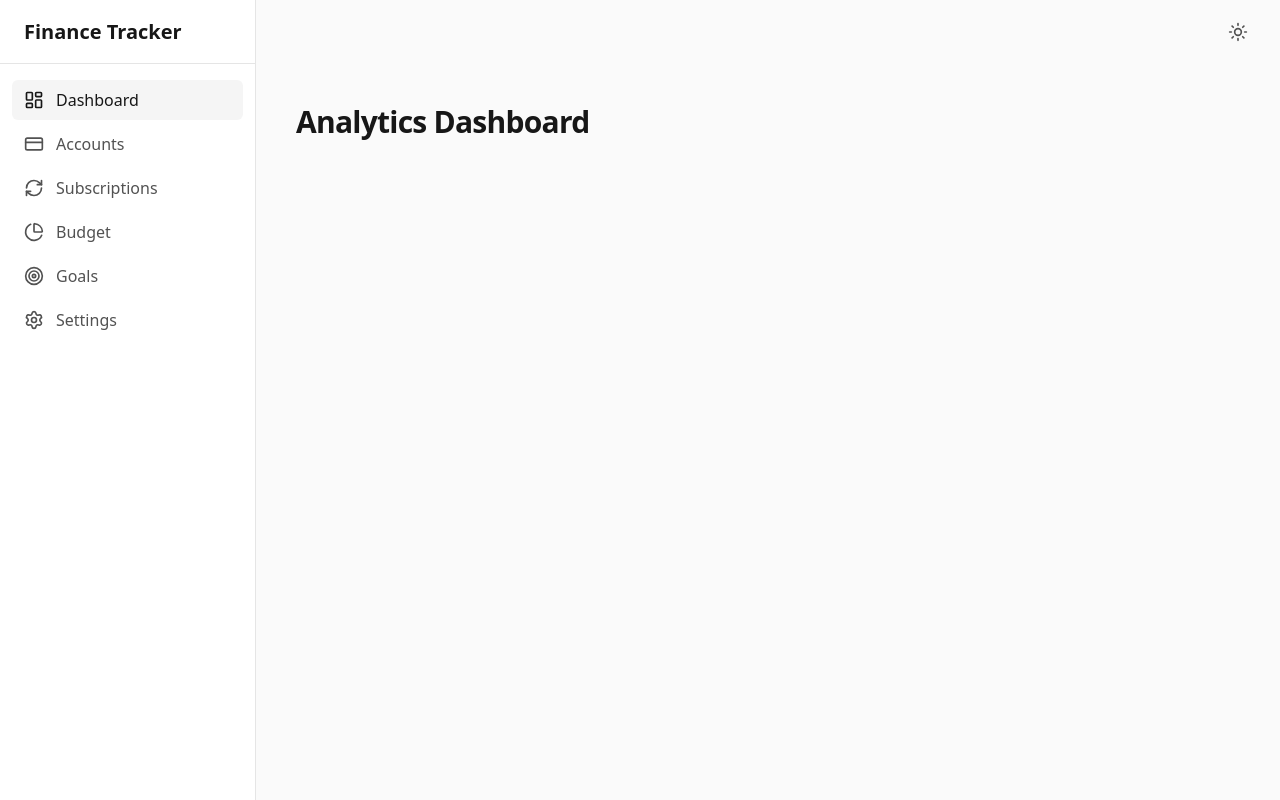
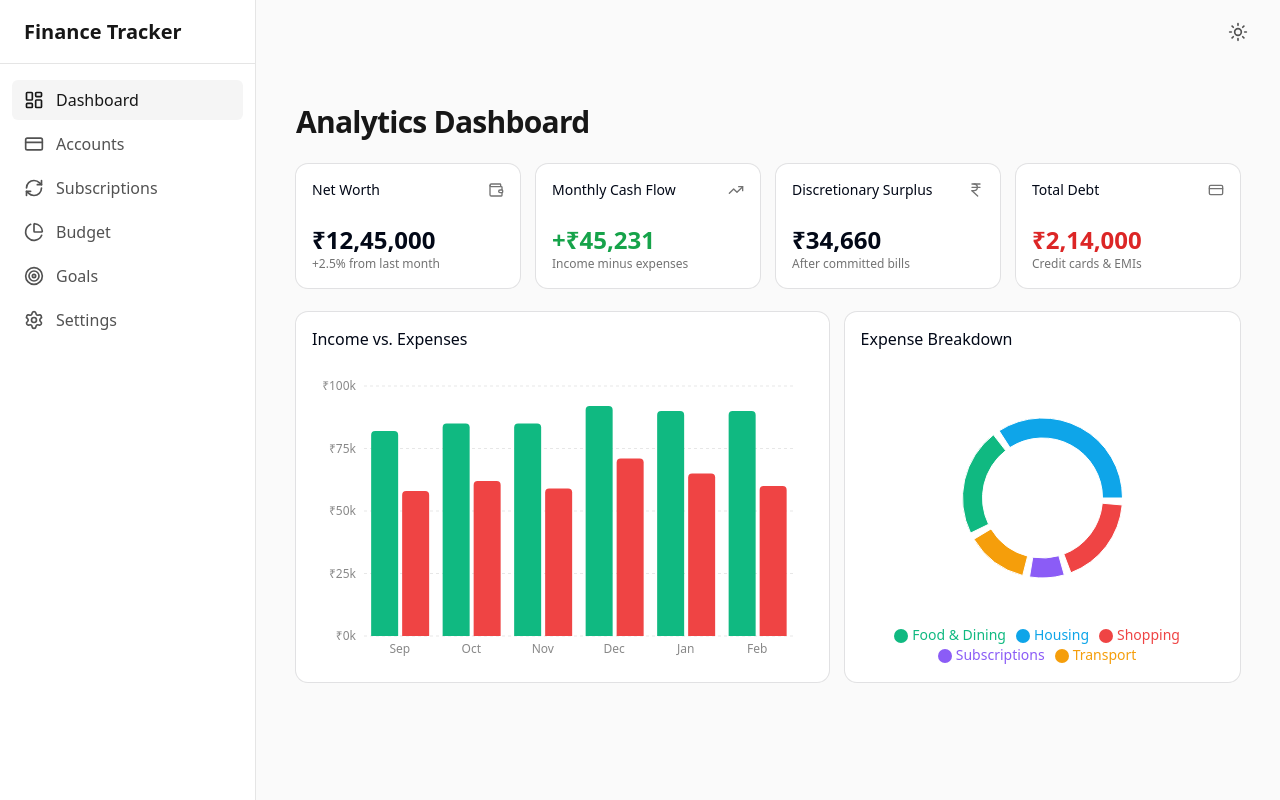
Before and after one commit to yashkumar181/fin_dashboard, a React (Vite) app: page / in a window 1280 px wide. Built offline with nearby package versions, Linux system fonts and the light colour scheme.

Commit message:
feat: resolved recharts dependencies and finalized analytics dashboard

```diff
--- a/package.json
+++ b/package.json
@@ -18,6 +18,7 @@
     "react": "^19.2.4",
     "react-dom": "^19.2.4",
     "react-router-dom": "^7.13.1",
+    "recharts": "^3.8.0",
     "shadcn": "^4.0.8",
     "tailwind-merge": "^3.5.0",
     "tailwindcss-animate": "^1.0.7",
@@ -28,6 +29,7 @@
     "@types/node": "^24.12.0",
     "@types/react": "^19.2.14",
     "@types/react-dom": "^19.2.3",
+    "@types/recharts": "^1.8.29",
     "@vitejs/plugin-react": "^6.0.0",
     "autoprefixer": "^10.4.27",
     "eslint": "^9.39.4",
--- a/src/App.tsx
+++ b/src/App.tsx
@@ -1,14 +1,7 @@
 import { BrowserRouter, Routes, Route } from "react-router-dom"
 import AppLayout from "./components/layout/AppLayout"
 import { ThemeProvider } from "./components/theme/ThemeProvider"
-
-function Dashboard() {
-  return (
-    <div className="p-6 md:p-10">
-      <h1 className="text-3xl font-bold tracking-tight text-neutral-900 dark:text-white">Analytics Dashboard</h1>
-    </div>
-  )
-}
+import Dashboard from "./pages/Dashboard" // This is the crucial import
 
 function PlaceholderPage({ title }: { title: string }) {
   return (
@@ -24,7 +17,8 @@ export default function App() {
       <BrowserRouter>
         <Routes>
           <Route element={<AppLayout />}>
-            <Route path="/" element={<Dashboard />} />
+            {/* The index route now points to our real Dashboard component */}
+            <Route index element={<Dashboard />} />
             <Route path="/accounts" element={<PlaceholderPage title="Accounts & Cards" />} />
             <Route path="/subscriptions" element={<PlaceholderPage title="Subscriptions" />} />
             <Route path="/budget" element={<PlaceholderPage title="Budgeting" />} />
--- /dev/null
+++ b/src/components/ui/card.tsx
@@ -0,0 +1,103 @@
+import * as React from "react"
+
+import { cn } from "@/lib/utils"
+
+function Card({
+  className,
+  size = "default",
+  ...props
+}: React.ComponentProps<"div"> & { size?: "default" | "sm" }) {
+  return (
+    <div
+      data-slot="card"
+      data-size={size}
+      className={cn(
+        "group/card flex flex-col gap-4 overflow-hidden rounded-xl bg-card py-4 text-sm text-card-foreground ring-1 ring-foreground/10 has-data-[slot=card-footer]:pb-0 has-[>img:first-child]:pt-0 data-[size=sm]:gap-3 data-[size=sm]:py-3 data-[size=sm]:has-data-[slot=card-footer]:pb-0 *:[img:first-child]:rounded-t-xl *:[img:last-child]:rounded-b-xl",
+        className
+      )}
+      {...props}
+    />
+  )
+}
+
+function CardHeader({ className, ...props }: React.ComponentProps<"div">) {
+  return (
+    <div
+      data-slot="card-header"
+      className={cn(
+        "group/card-header @container/card-header grid auto-rows-min items-start gap-1 rounded-t-xl px-4 group-data-[size=sm]/card:px-3 has-data-[slot=card-action]:grid-cols-[1fr_auto] has-data-[slot=card-description]:grid-rows-[auto_auto] [.border-b]:pb-4 group-data-[size=sm]/card:[.border-b]:pb-3",
+        className
+      )}
+      {...props}
+    />
+  )
+}
+
+function CardTitle({ className, ...props }: React.ComponentProps<"div">) {
+  return (
+    <div
+      data-slot="card-title"
+      className={cn(
+        "text-base leading-snug font-medium group-data-[size=sm]/card:text-sm",
+        className
+      )}
+      {...props}
+    />
+  )
+}
+
+function CardDescription({ className, ...props }: React.ComponentProps<"div">) {
+  return (
+    <div
+      data-slot="card-description"
+      className={cn("text-sm text-muted-foreground", className)}
+      {...props}
+    />
+  )
+}
+
+function CardAction({ className, ...props }: React.ComponentProps<"div">) {
+  return (
+    <div
+      data-slot="card-action"
+      className={cn(
+        "col-start-2 row-span-2 row-start-1 self-start justify-self-end",
+        className
+      )}
+      {...props}
+    />
+  )
+}
+
+function CardContent({ className, ...props }: React.ComponentProps<"div">) {
+  return (
+    <div
+      data-slot="card-content"
+      className={cn("px-4 group-data-[size=sm]/card:px-3", className)}
+      {...props}
+    />
+  )
+}
+
+function CardFooter({ className, ...props }: React.ComponentProps<"div">) {
+  return (
+    <div
+      data-slot="card-footer"
+      className={cn(
+        "flex items-center rounded-b-xl border-t bg-muted/50 p-4 group-data-[size=sm]/card:p-3",
+        className
+      )}
+      {...props}
+    />
+  )
+}
+
+export {
+  Card,
+  CardHeader,
+  CardFooter,
+  CardTitle,
+  CardAction,
+  CardDescription,
+  CardContent,
+}
--- /dev/null
+++ b/src/pages/Dashboard.tsx
@@ -0,0 +1,159 @@
+import { Card, CardContent, CardHeader, CardTitle } from "@/components/ui/card"
+import { Wallet, TrendingUp, IndianRupee, CreditCard } from "lucide-react"
+import {
+  BarChart, Bar, XAxis, YAxis, CartesianGrid, Tooltip as RechartsTooltip, ResponsiveContainer,
+  PieChart, Pie, Cell, Legend
+} from "recharts"
+
+// Dummy data for Income vs Expenses
+const cashFlowData = [
+  { month: "Sep", income: 82000, expenses: 58000 },
+  { month: "Oct", income: 85000, expenses: 62000 },
+  { month: "Nov", income: 85000, expenses: 59000 },
+  { month: "Dec", income: 92000, expenses: 71000 },
+  { month: "Jan", income: 90000, expenses: 65000 },
+  { month: "Feb", income: 90000, expenses: 60000 },
+]
+
+// Dummy data for Expense Breakdown (Donut)
+const expenseData = [
+  { name: "Housing", value: 22000 },
+  { name: "Food & Dining", value: 14000 },
+  { name: "Transport", value: 8000 },
+  { name: "Subscriptions", value: 4500 },
+  { name: "Shopping", value: 11500 },
+]
+
+const COLORS = ["#0ea5e9", "#10b981", "#f59e0b", "#8b5cf6", "#ef4444"]
+
+export default function Dashboard() {
+  return (
+    <div className="p-6 md:p-10 space-y-6">
+      <h1 className="text-3xl font-bold tracking-tight text-neutral-900 dark:text-white">Analytics Dashboard</h1>
+
+      {/* KPI Cards */}
+      <div className="grid gap-4 md:grid-cols-2 lg:grid-cols-4">
+        <Card>
+          <CardHeader className="flex flex-row items-center justify-between space-y-0 pb-2">
+            <CardTitle className="text-sm font-medium">Net Worth</CardTitle>
+            <Wallet className="h-4 w-4 text-neutral-500 dark:text-neutral-400" />
+          </CardHeader>
+          <CardContent>
+            <div className="text-2xl font-bold">₹12,45,000</div>
+            <p className="text-xs text-neutral-500 dark:text-neutral-400">+2.5% from last month</p>
+          </CardContent>
+        </Card>
+
+        <Card>
+          <CardHeader className="flex flex-row items-center justify-between space-y-0 pb-2">
+            <CardTitle className="text-sm font-medium">Monthly Cash Flow</CardTitle>
+            <TrendingUp className="h-4 w-4 text-neutral-500 dark:text-neutral-400" />
+          </CardHeader>
+          <CardContent>
+            <div className="text-2xl font-bold text-green-600 dark:text-green-500">+₹45,231</div>
+            <p className="text-xs text-neutral-500 dark:text-neutral-400">Income minus expenses</p>
+          </CardContent>
+        </Card>
+
+        <Card>
+          <CardHeader className="flex flex-row items-center justify-between space-y-0 pb-2">
+            <CardTitle className="text-sm font-medium">Discretionary Surplus</CardTitle>
+            <IndianRupee className="h-4 w-4 text-neutral-500 dark:text-neutral-400" />
+          </CardHeader>
+          <CardContent>
+            <div className="text-2xl font-bold">₹34,660</div>
+            <p className="text-xs text-neutral-500 dark:text-neutral-400">After committed bills</p>
+          </CardContent>
+        </Card>
+
+        <Card>
+          <CardHeader className="flex flex-row items-center justify-between space-y-0 pb-2">
+            <CardTitle className="text-sm font-medium">Total Debt</CardTitle>
+            <CreditCard className="h-4 w-4 text-neutral-500 dark:text-neutral-400" />
+          </CardHeader>
+          <CardContent>
+            <div className="text-2xl font-bold text-red-600 dark:text-red-500">₹2,14,000</div>
+            <p className="text-xs text-neutral-500 dark:text-neutral-400">Credit cards & EMIs</p>
+          </CardContent>
+        </Card>
+      </div>
+
+      {/* Charts Section */}
+      <div className="grid gap-4 md:grid-cols-2 lg:grid-cols-7">
+
+        {/* Income vs Expenses Bar Chart */}
+        <Card className="lg:col-span-4">
+          <CardHeader>
+            <CardTitle>Income vs. Expenses</CardTitle>
+          </CardHeader>
+          <CardContent className="pl-2">
+            <div className="h-[300px] w-full">
+              <ResponsiveContainer width="100%" height="100%">
+                <BarChart data={cashFlowData} margin={{ top: 20, right: 20, left: 0, bottom: 0 }}>
+                  <CartesianGrid strokeDasharray="3 3" vertical={false} stroke="#888888" strokeOpacity={0.2} />
+<XAxis
+  dataKey="month"
+  stroke="#888888"
+  tick={{ fill: "#888888", fontSize: 12 }}
+  tickLine={false}
+  axisLine={false}
+/>
+
+<YAxis
+  stroke="#888888"
+  tick={{ fill: "#888888", fontSize: 12 }}
+  tickLine={false}
+  axisLine={false}
+  tickFormatter={(value: number) => `₹${value / 1000}k`}
+/>
+                  <RechartsTooltip
+                    cursor={{ fill: 'transparent' }}
+                    contentStyle={{ backgroundColor: 'hsl(var(--card))', borderColor: 'hsl(var(--border))', borderRadius: '8px' }}
+                    itemStyle={{ color: 'hsl(var(--foreground))' }}
+                  />
+                  <Bar dataKey="income" fill="#10b981" radius={[4, 4, 0, 0]} name="Income" />
+                  <Bar dataKey="expenses" fill="#ef4444" radius={[4, 4, 0, 0]} name="Expenses" />
+                </BarChart>
+              </ResponsiveContainer>
+            </div>
+          </CardContent>
+        </Card>
+
+        {/* Expense Breakdown Donut Chart */}
+        <Card className="lg:col-span-3">
+          <CardHeader>
+            <CardTitle>Expense Breakdown</CardTitle>
+          </CardHeader>
+          <CardContent>
+            <div className="h-[300px] w-full">
+              <ResponsiveContainer width="100%" height="100%">
+                <PieChart>
+                  <Pie
+                    data={expenseData}
+                    cx="50%"
+                    cy="50%"
+                    innerRadius={60}
+                    outerRadius={80}
+                    paddingAngle={5}
+                    dataKey="value"
+                  >
+                    {expenseData.map((entry, index) => (
+                      <Cell key={`cell-${index}`} fill={COLORS[index % COLORS.length]} />
+                    ))}
+                  </Pie>
+                  <RechartsTooltip
+                    contentStyle={{ backgroundColor: 'hsl(var(--card))', borderColor: 'hsl(var(--border))', borderRadius: '8px' }}
+                    itemStyle={{ color: 'hsl(var(--foreground))' }}
+                    formatter={(value) => `₹${value}`}
+                  />
+                  <Legend verticalAlign="bottom" height={36} iconType="circle" />
+                </PieChart>
+              </ResponsiveContainer>
+            </div>
+          </CardContent>
+        </Card>
+
+      </div>
+    </div>
+  )
+}
```
Also changed, not shown: 1 other file (tests, documents, lock files or other folders).
